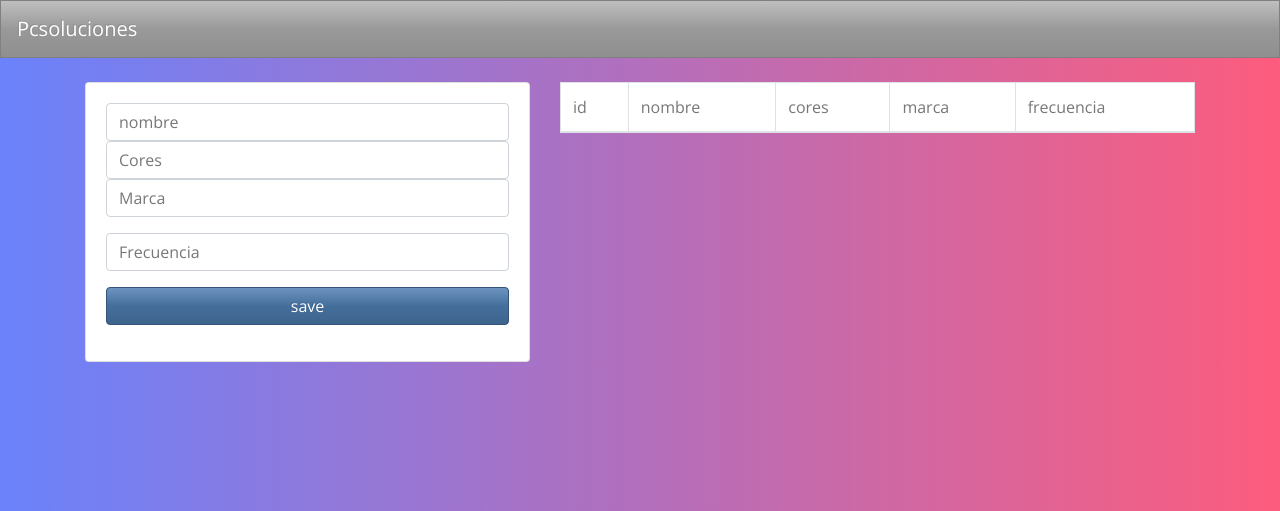
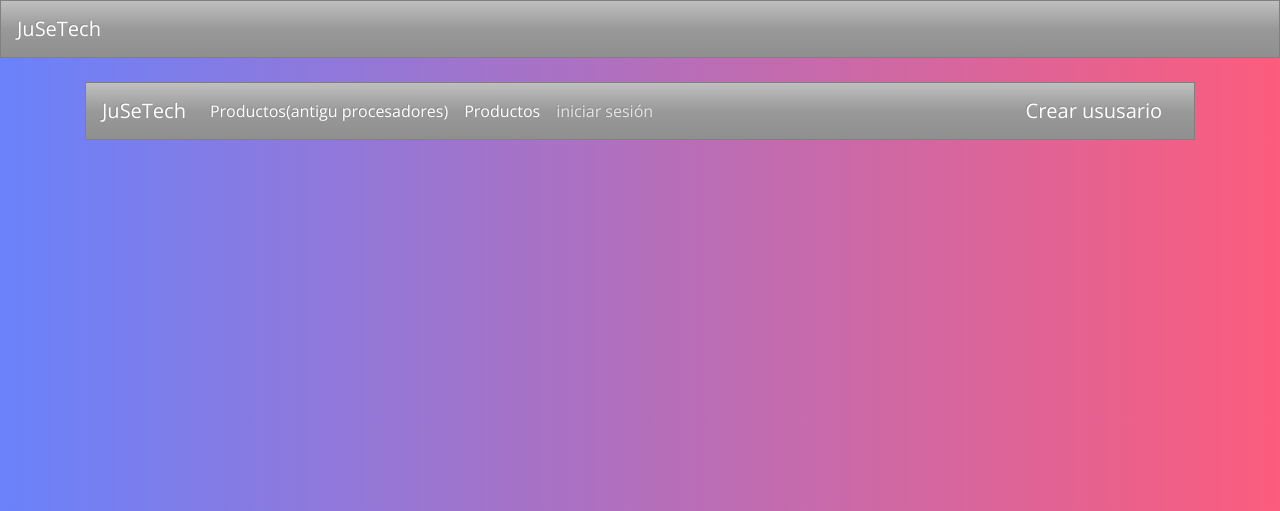
Before and after one commit to JUSELERO/flask, a Flask app: page / in a window 1280 px wide. Shown: the top 511 px of the page. Run offline with Flask 2, Linux system fonts and the light colour scheme; data that the repository does not hold is empty; some libraries are stand-ins or nearby versions.

Commit message:
nuevo proyecto viejo sistema ,, nueva base JuSeTech ,, y actualisable para agregar productos

```diff
--- a/app.py
+++ b/app.py
@@ -6,14 +6,42 @@ app = Flask(__name__)
 app.config['MYSQL_HOST'] = '127.0.0.1'
 app.config['MYSQL_USER'] = 'root'
 app.config['MYSQL_PASSWORD'] = ''
-app.config['MYSQL_DB'] = 'pcsoluciones'
+app.config['MYSQL_DB'] = 'JuSeTech'
 mysql=MySQL(app)
 
 app.secret_key = 'mysecretkey'
 
+@app.route("/Sesion")
+def Sesion():
+    return render_template('sesion.html')
+
+@app.route("/crear-usuario")
+def Crear_usuario():
+    return render_template('crear-usuario.html')
+
+@app.route("/Crear-usuario-final", methods = ['POST'])
+def Crear_usuario_final():
+    if request.method == 'POST':
+        cedula= request.form['cedula']
+        nombre = request.form['nombre']
+        correo = request.form['correo']
+        clave = request.form['clave']
+        tipo = request.form['tipo']
+        cur = mysql.connection.cursor()
+        cur.execute('INSERT INTO usuarios (cedula,nombre,correo,clave,tipo) VALUES (%s,%s,%s,%s,%s)' , (cedula,nombre,correo,clave,tipo))
+        mysql.connection.commit()
+        flash ('Good job')
+    return redirect(url_for('Crear_usuario'))
+
+Crear_usuario_final
+@app.route("/")
+def Inicio():
+    return render_template('Inicio.html' )
 
 
-@app.route("/")
+
+
+@app.route("/index")
 def Index():
     cur=mysql.connection.cursor()
     cur.execute('SELECT * FROM procesadores')
@@ -21,20 +49,39 @@ def Index():
 
     return render_template('index.html' , procesadores = data)
 
+@app.route("/productos")
+def Productos():
+    cur=mysql.connection.cursor()
+    cur.execute('SELECT * FROM Productos')
+    data=cur.fetchall()
+
+    return render_template('productos.html' , productos = data)
+
+@app.route('/add_producto' , methods = ['POST'] )
+def add_producto():
+    if request.method == 'POST':
+        nombre = request.form['nombre']
+        marca = request.form['marca']
+        tipo= request.form['tipo']
+        cur = mysql.connection.cursor()
+        cur.execute('INSERT INTO Productos (nombre_producto,tipo_producto,marca) VALUES (%s,%s,%s)' , (nombre,tipo,marca))
+        mysql.connection.commit()
+        flash('Good job')
+        return redirect(url_for('Productos'))
+
 
 
 @app.route('/add_procesadores' , methods = ['POST'] )
 def add_procesadores():
     if request.method == 'POST':
         nombre = request.form['nombre']
-        cores = request.form['cores']
         marca = request.form['marca']
-        frecuencia = request.form['frecuencia']
+        tipo= request.form['tipo']
         cur = mysql.connection.cursor()
-        cur.execute('INSERT INTO procesadores (nombre,cores,marca,frecuencia) VALUES (%s,%s,%s,%s)' , (nombre,cores,marca,frecuencia))
+        cur.execute('INSERT INTO producto (nombre_producto,tipo_producto,marca) VALUES (%s,%s,%s)' , (nombre,tipo,marca))
         mysql.connection.commit()
         flash('Good job')
-        return redirect(url_for('Index'))
+        return redirect(url_for('Productos'))
 
 @app.route('/delete/<string:id>')
 def delete_contact(id):
--- /dev/null
+++ b/racticaPython.py
@@ -0,0 +1 @@
+p1,p2= 2 , "3"
--- a/templates/Inicio.html
+++ b/templates/Inicio.html
@@ -0,0 +1,31 @@
+{% extends "layout.html" %}
+{% block body %}
+
+
+
+                <nav class="navbar navbar-expand-lg navbar-dark bg-dark">
+                        <a class="navbar-brand" href="/">JuSeTech</a>
+                        <button class="navbar-toggler" type="button" data-toggle="collapse" data-target="#navbarNav" aria-controls="navbarNav" aria-expanded="false" aria-label="Toggle navigation">
+                          <span class="navbar-toggler-icon"></span>
+                        </button>
+                        <div class="collapse navbar-collapse" id="navbarNav">
+                          <ul class="navbar-nav">
+                            <li class="nav-item active">
+                              <a class="nav-link" href="/index">Productos(antigu procesadores) <span class="sr-only">(current)</span></a>
+                            </li>
+                            <li class="nav-item active">
+                              <a class="nav-link" href="/productos">Productos<span class="sr-only">(current)</span></a>
+                            </li>
+                            <li class="nav-item">
+                              <a class="nav-link" href="Sesion">iniciar sesión</a>
+                            </li>
+
+                          </ul>
+
+                        </div>
+                        <a class="navbar-brand" href="/crear-usuario">Crear ususario</a>
+                      </nav>
+
+
+
+{% endblock %}
--- a/templates/layout.html
+++ b/templates/layout.html
@@ -11,7 +11,7 @@
 <body>
 
         <nav class="navbar navbar-expand-lg navbar-dark bg-dark">
-                <a class="navbar-brand" href="/">Pcsoluciones</a>
+                <a class="navbar-brand" href="/">JuSeTech</a>
                 <button class="navbar-toggler" type="button" data-toggle="collapse" data-target="#navbarNavDropdown" aria-controls="navbarNavDropdown" aria-expanded="false" aria-label="Toggle navigation">
                   <span class="navbar-toggler-icon"></span>
                 </button>
--- a/templates/index.html
+++ b/templates/productos.html
@@ -1,5 +1,6 @@
 {% extends "layout.html" %}
 {% block body %}
+
 <div class ="row">
 
 <div class="col-md-5">
@@ -22,19 +23,17 @@
 
 <div class="card card-body">
 
-        <form action="/add_procesadores" method='POST'>
+        <form action="/add_producto" method='POST'>
             <div class="form-grooup">
-                    <input type="text" name="nombre" placeholder="nombre" class="form-control">
+                    <input type="text" name="nombre" placeholder="Nombre" class="form-control">
             </div>
             <div class="form-grooup">
-            <input type="text" name="cores" placeholder="Cores" class="form-control">
+            <input type="text" name="tipo" placeholder="Tipo de producto" class="form-control">
             </div>
             <div class="form-group">
                     <input type="text" name="marca" placeholder="Marca" class="form-control">
             </div>
-            <div class="form-group">
-                  <input type="text" name="frecuencia" placeholder="Frecuencia" class="form-control">
-            </div>
+
 
             <div class="form-group">
                     <button type='submit' class="btn btn-primary btn-block">save</button>
@@ -50,24 +49,22 @@
         <table class="table table-striped table-bordered bg-white ">
                 <thead>
                 <tr>
-                    <td>id</td>
+                    <td>id_producto</td>
                     <td>nombre </td>
-                    <td>cores </td>
+                    <td>tipo</td>
                     <td>marca </td>
-                    <td>frecuencia</td>
                 </tr>
             </thead>
             <tbody>
-                {% for procesador in procesadores %}
+                {% for producto in productos %}
 
 
-                <tr><td>{{procesador.0 }}  </td>
-                    <td>{{procesador.1 }}  </td>
-                    <td>{{procesador.2 }} </td>
-                    <td>{{procesador.3 }} </td>
-                    <td>{{procesador.4 }} </td>
-                    <td><a href="/delete/{{procesador.0}}" class="btn btn-secundary"> Delete </a>
-                        <a href="/edit/{{procesador.0}}" class="btn btn-danger"> Edit </a>
+                <tr><td>{{producto.0 }}  </td>
+                    <td>{{producto.1 }}  </td>
+                    <td>{{producto.2 }} </td>
+                    <td>{{producto.3 }} </td>
+                    <td><a href="/delete/{{producto.0}}" class="btn btn-warning"> Delete </a>
+                        <a href="/edit/{{producto.0}}" class="btn btn-danger"> Edit </a>
                     </td>
                 </tr>
                 {% endfor %}
```
Also changed, not shown: templates/crear-usuario.html (added, +33 -0 lines), templates/sesion.html (added, +27 -0 lines), jerciciopython.py (added), 3 other files.
